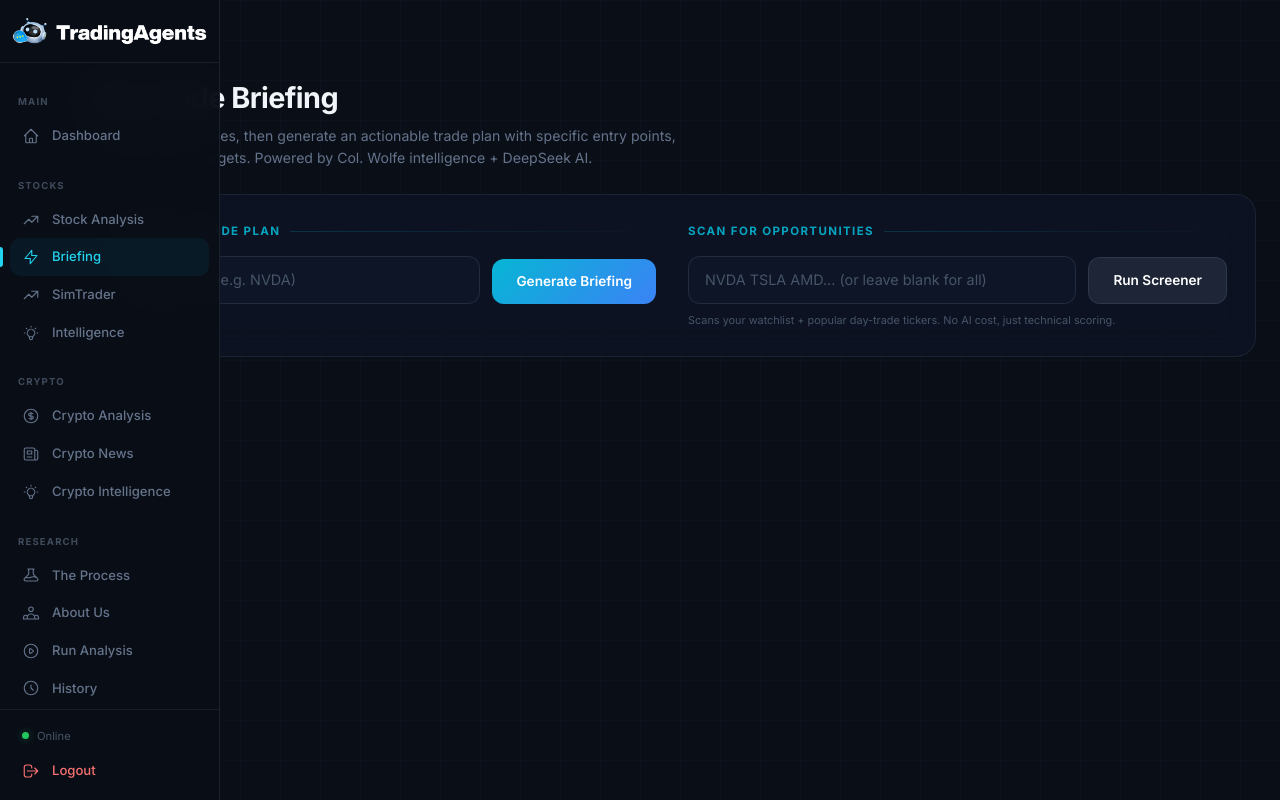
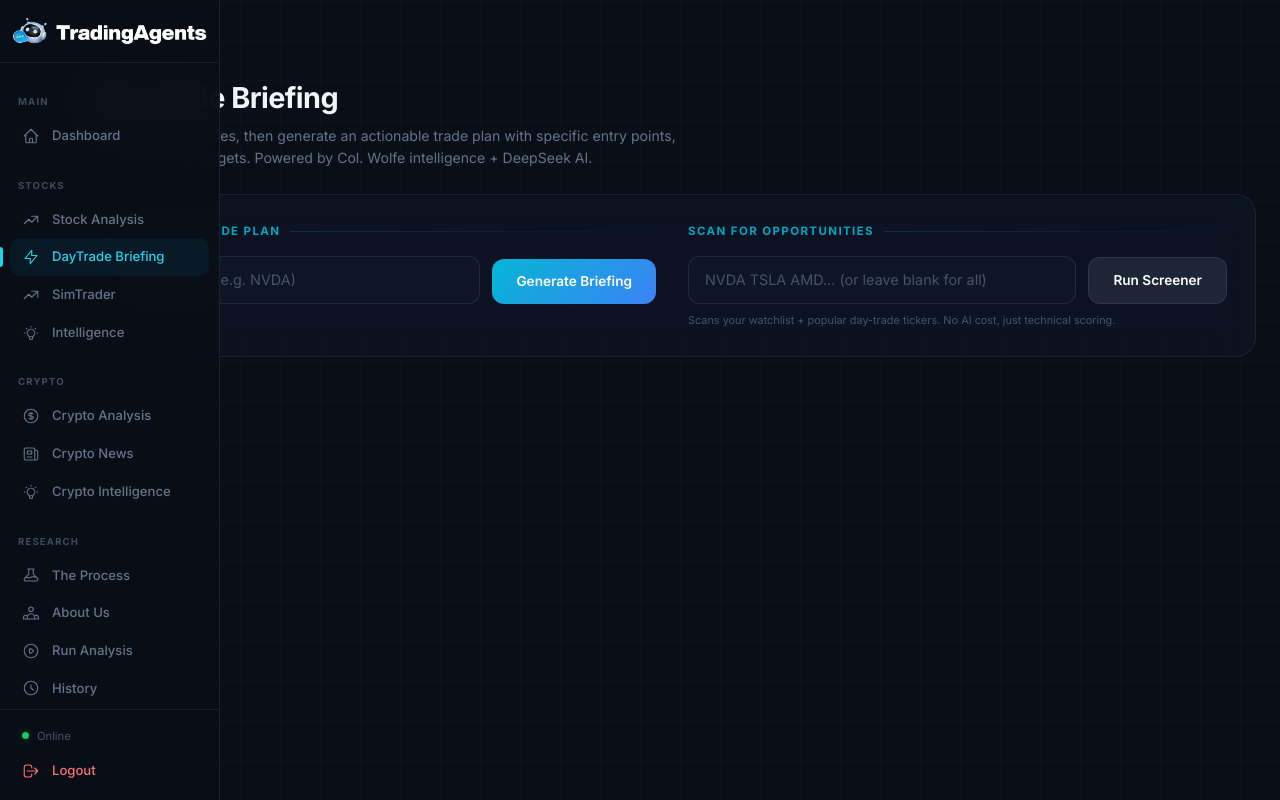
Before and after one commit to bgalvan1277/tradingagents-dashboard, a FastAPI app: template app/templates/briefing.html in a window 1280 px wide. Run offline with FastAPI, Linux system fonts and the light colour scheme; the template is opened without the code that fills it, so the values that code supplies are empty; parts of the project's set-up code (start-up, migrations or seed data) failed here and were passed over; some libraries are stand-ins or nearby versions.

Commit message:
Rename Briefing to DayTrade Briefing in sidebar

```diff
--- a/app/templates/base.html
+++ b/app/templates/base.html
@@ -196,7 +196,7 @@
             </a>
             <a href="/briefing" class="sb-link {% if active_page == 'briefing' %}sb-active{% endif %}">
                 <svg width="18" height="18" fill="none" stroke="currentColor" viewBox="0 0 24 24"><path stroke-linecap="round" stroke-linejoin="round" stroke-width="1.5" d="M13 10V3L4 14h7v7l9-11h-7z"/></svg>
-                <span>Briefing</span>
+                <span>DayTrade Briefing</span>
             </a>
             <a href="/simtrader" class="sb-link {% if active_page == 'simtrader' %}sb-active{% endif %}">
                 <svg width="18" height="18" fill="none" stroke="currentColor" viewBox="0 0 24 24"><path stroke-linecap="round" stroke-linejoin="round" stroke-width="1.5" d="M13 7h8m0 0v8m0-8l-8 8-4-4-6 6"/></svg>
```
